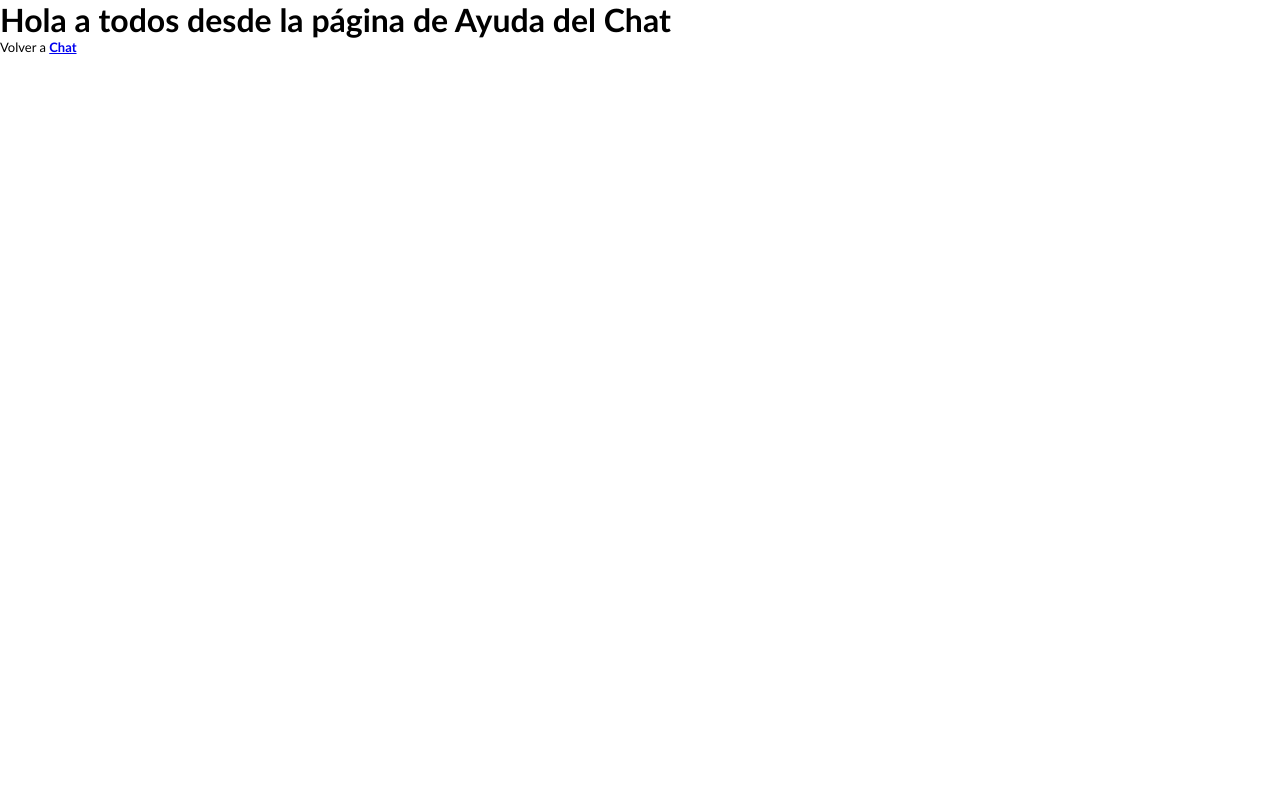
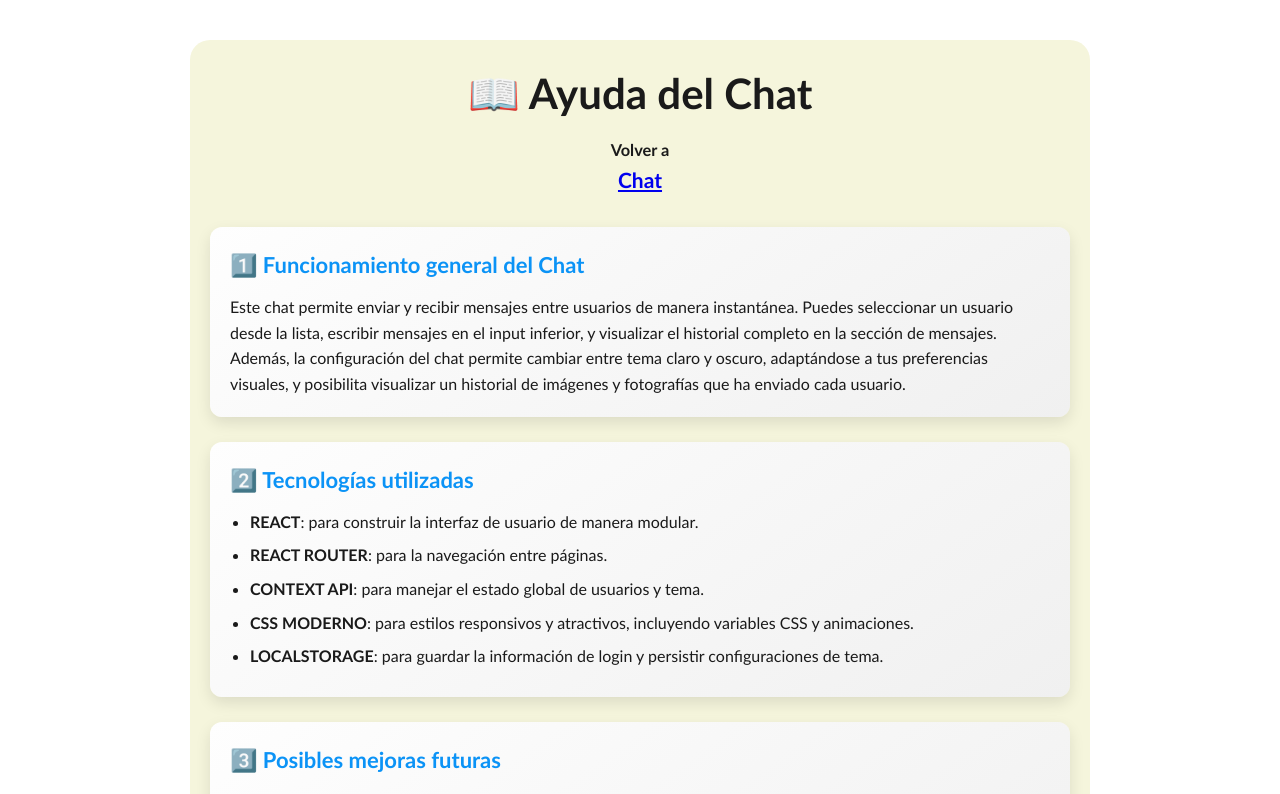
Before and after one commit to Salasevicius/base-proyecto-react, a React (Vite) app: page /help in a window 1280 px wide. Shown: the top 794 px of the page. Built offline with nearby package versions, Linux system fonts and the light colour scheme.

Commit message:
Creación básica de la página de Help. Se mejorará posteriormente.

```diff
--- /dev/null
+++ b/src/assets/images/styles/help.css
@@ -0,0 +1,56 @@
+/* help.css */
+
+.help-main {
+  max-width: 900px;
+  margin: 40px auto;
+  padding: 20px;
+  font-family: 'Gill Sans', 'Gill Sans MT', Calibri, 'Trebuchet MS', sans-serif;
+  line-height: 1.6;
+  color: var(--text-color, #1a1a1a);
+  background-color: beige;
+  border-radius: 20px;
+}
+
+.help-header h1 {
+  font-size: 42px;
+  text-align: center;
+  margin-bottom: 10px;
+}
+
+.help-header .text-info {
+  text-align: center;
+  margin-bottom: 30px;
+  font-size: 14px;
+}
+
+.help-section {
+  background: linear-gradient(145deg, #fefefe, #f0f0f0);
+  padding: 20px;
+  border-radius: 12px;
+  box-shadow: 0 6px 15px rgba(0, 0, 0, 0.1);
+  margin-bottom: 25px;
+  transition: transform 0.2s;
+}
+
+.help-section:hover {
+  transform: translateY(-5px);
+}
+
+.help-section h2 {
+  font-size: 22px;
+  margin-bottom: 12px;
+  color: var(--accent-color, #0b93f6);
+}
+
+.help-section p,
+.help-section ul {
+  font-size: 16px;
+}
+
+.help-section ul {
+  padding-left: 20px;
+}
+
+.help-section li {
+  margin-bottom: 8px;
+}
--- a/src/views/Help.jsx
+++ b/src/views/Help.jsx
@@ -1,10 +1,48 @@
 import { Link } from "react-router-dom"
+import "../assets/images/styles/help.css"
 
 const Help = () => {
   return (
-    <main>
-      <h1>Hola a todos desde la página de Ayuda del Chat</h1>
-      <p className="text-info">Volver a <Link to="/chat"><strong>Chat</strong></Link></p>
+    <main className="help-main">
+      <header className="help-header">
+        <h1>📖 Ayuda del Chat</h1>
+        <p className="text-info">
+          <h3>Volver a </h3><Link to="/chat"><strong><h2>Chat</h2></strong></Link>
+        </p>
+      </header>
+
+      <section className="help-section">
+        <h2>1️⃣ Funcionamiento general del Chat</h2>
+        <p>
+          Este chat permite enviar y recibir mensajes entre usuarios de manera instantánea.
+          Puedes seleccionar un usuario desde la lista, escribir mensajes en el input inferior,
+          y visualizar el historial completo en la sección de mensajes.
+          Además, la configuración del chat permite cambiar entre tema claro y oscuro,
+          adaptándose a tus preferencias visuales, y posibilita visualizar un historial de imágenes y fotografías que ha enviado cada usuario.
+        </p>
+      </section>
+
+      <section className="help-section">
+        <h2>2️⃣ Tecnologías utilizadas</h2>
+        <ul>
+          <li><strong>REACT</strong>: para construir la interfaz de usuario de manera modular.</li>
+          <li><strong>REACT ROUTER</strong>: para la navegación entre páginas.</li>
+          <li><strong>CONTEXT API</strong>: para manejar el estado global de usuarios y tema.</li>
+          <li><strong>CSS MODERNO</strong>: para estilos responsivos y atractivos, incluyendo variables CSS y animaciones.</li>
+          <li><strong>LOCALSTORAGE</strong>: para guardar la información de login y persistir configuraciones de tema.</li>
+        </ul>
+      </section>
+
+      <section className="help-section">
+        <h2>3️⃣ Posibles mejoras futuras</h2>
+        <ul>
+          <li>Agregar soporte para envío de imágenes y videos.</li>
+          <li>Implementar notificaciones en tiempo real.</li>
+          <li>Personalizar la apariencia del chat con más temas y colores y fondos agradables.</li>
+          <li>Crear un sistema de búsqueda y filtrado de mensajes.</li>
+          <li>Optimizar para múltiples dispositivos con diseño completamente responsivo.</li>
+        </ul>
+      </section>
     </main>
   )
 }
```
